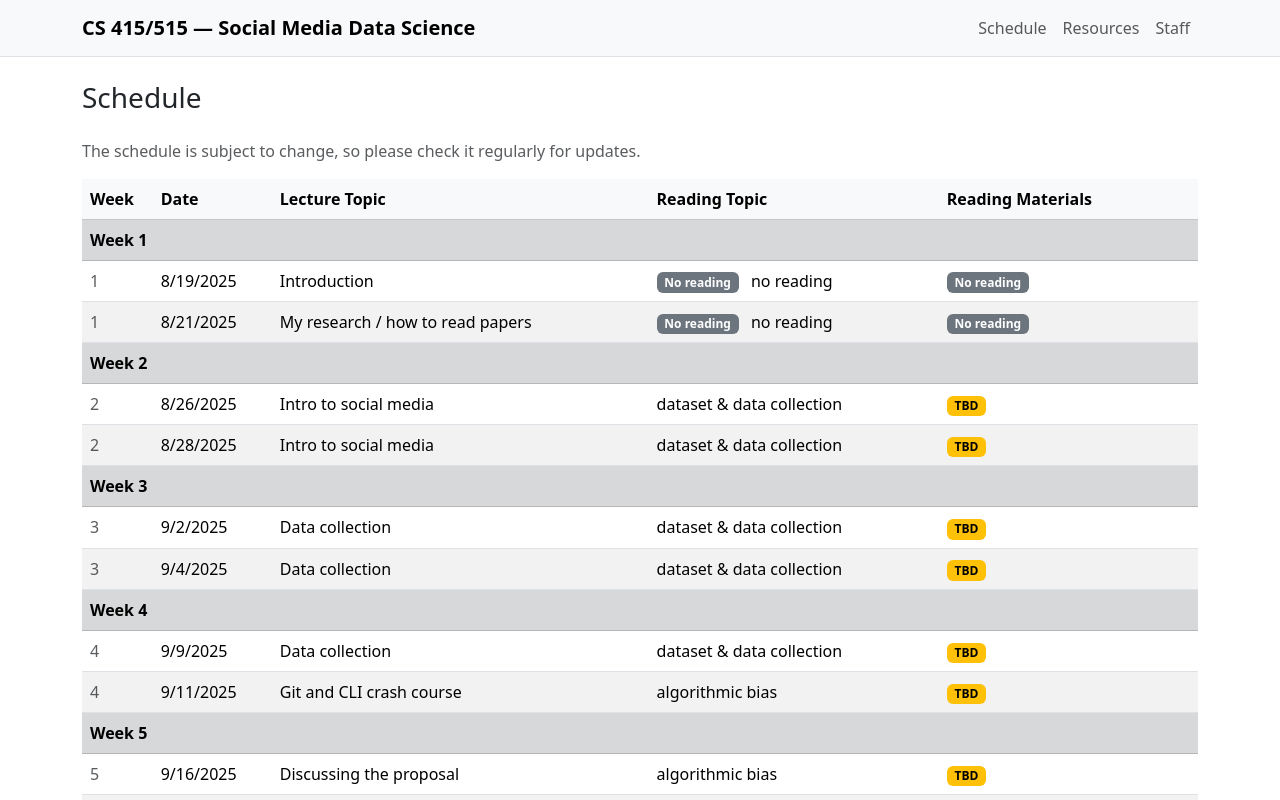
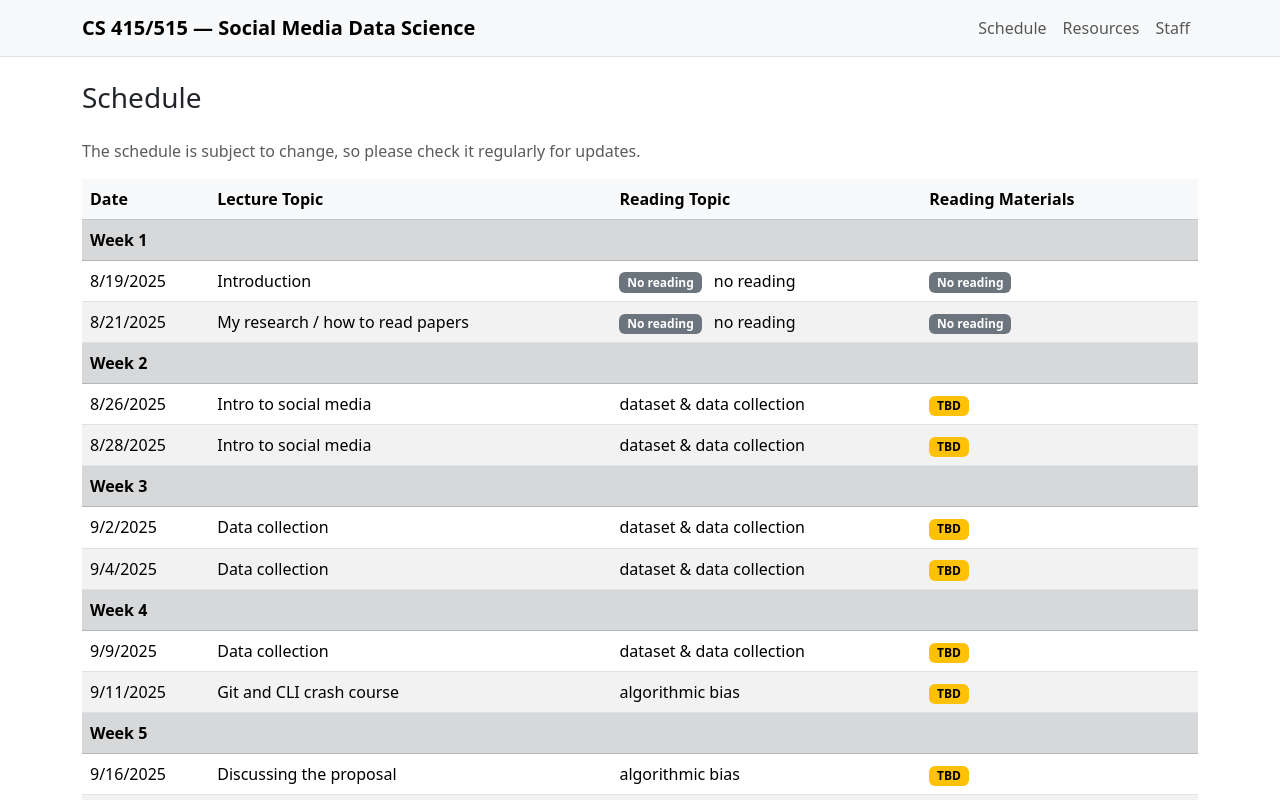
Before and after one commit to YangKCLab/social-media-ds-course, a Vue app in the folder frontend/: page /schedule in a window 1280 px wide. Shown: the top 800 px of the page. Built offline with nearby package versions, Linux system fonts and the light colour scheme.

Commit message:
feat(schedule): remove Week column; keep week grouping header

```diff
--- a/frontend/src/pages/Schedule.vue
+++ b/frontend/src/pages/Schedule.vue
@@ -34,7 +34,6 @@ const weekGroups = computed(() => {
       <table class="table table-striped table-hover align-middle">
         <thead class="table-light">
           <tr>
-            <th scope="col" style="white-space:nowrap">Week</th>
             <th scope="col" style="white-space:nowrap">Date</th>
             <th scope="col">Lecture Topic</th>
             <th scope="col">Reading Topic</th>
@@ -43,10 +42,9 @@ const weekGroups = computed(() => {
         </thead>
         <tbody v-for="group in weekGroups" :key="'w'+group.week">
           <tr class="table-secondary week-header">
-            <th colspan="5">Week {{ group.week }}</th>
+            <th colspan="4">Week {{ group.week }}</th>
           </tr>
           <tr v-for="row in group.items" :key="row.week + '-' + row.date">
-            <td class="text-muted" style="white-space:nowrap">{{ row.week }}</td>
             <td style="white-space:nowrap">{{ row.date }}</td>
             <td>
               <span v-if="/^\s*No class/i.test(row.lectureTopic)" class="badge text-bg-secondary me-2">No class</span>
```
